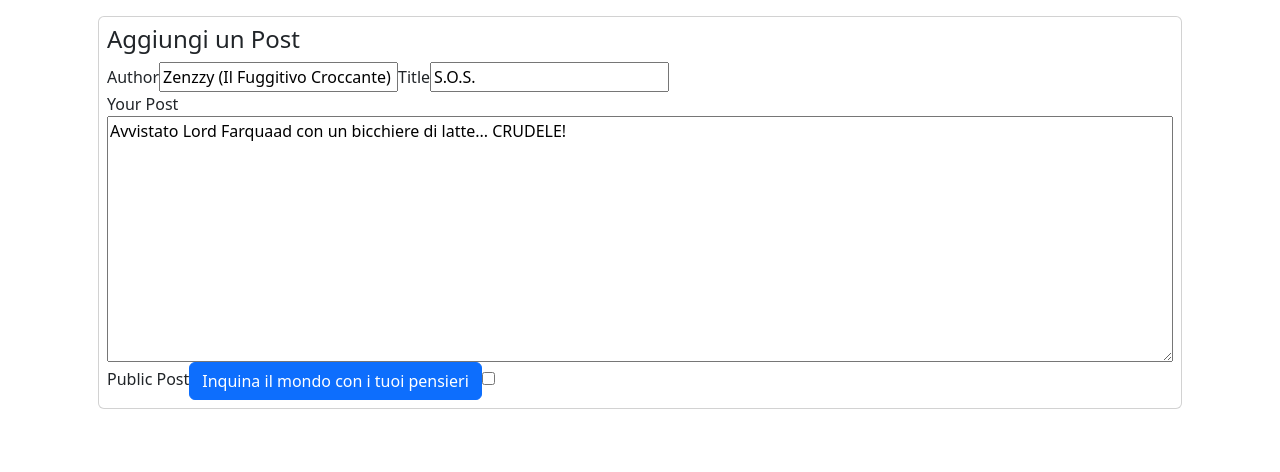
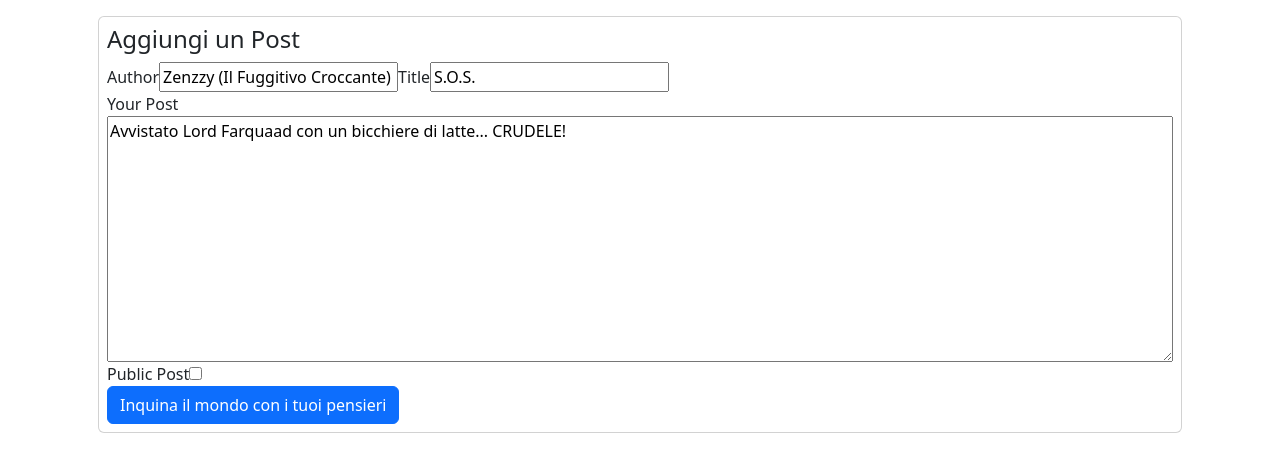
Before and after one commit to nildebenedetti/react-post-form, a React (Vite) app: page / in a window 1280 px wide. Shown: the top 472 px of the page. Built offline with nearby package versions, Linux system fonts and the light colour scheme.

Commit message:
add: form Submit e funzione submitHandler (con log di test) in app.jsx

```diff
--- a/src/App.jsx
+++ b/src/App.jsx
@@ -34,21 +34,24 @@ function App() {
     // POI setto il nuovo valore
     setFormData(newFormData);
     // RISULTATO: ogni volta che cambio una virgola nel form, lo rifletto su UI
+  };
 
+  const formSubmitHandler = (event) => {
+      event.preventDefault();
+      console.log(formData)
   };
 
   return <section className="add-post-form">
     <div className="container">
       <div className="card m-3 p-2">
         <h4 className="card-title">Aggiungi un Post</h4>
-        <form className="d-flex flex-column">
+        <form onSubmit={formSubmitHandler} className="d-flex flex-column">
           {/**
             author (string) - L’autore del post
             title (string) - Il titolo del post
             body (string) - Il testo del post
             public (boolean) - Se il post deve essere
                 pubblico (true) o una bozza (false)
-
           n.b.: id e'rilevante per matchare la label,
           name e'rilevante per recuperare la value
           la value, recupera a sua volta i dati dal form
@@ -65,8 +68,10 @@ function App() {
           <textarea type="textarea" id="body" rows={10} name="postBody" onChange={changeHandler} value={formData.postBody}></textarea>
           <div>
             <label htmlFor="public">Public Post </label>
+            <input type="checkbox" name="publishState" id="public" onChange={changeHandler} checked={formData.publishState.checked}></input>
+          </div>
+          <div>
             <button className="btn btn-primary">Inquina il mondo con i tuoi pensieri</button>
-            <input type="checkbox" name="publishState" id="public" onChange={changeHandler} checked={formData.publishState.checked}></input>
           </div>
         </form>
       </div>
```
